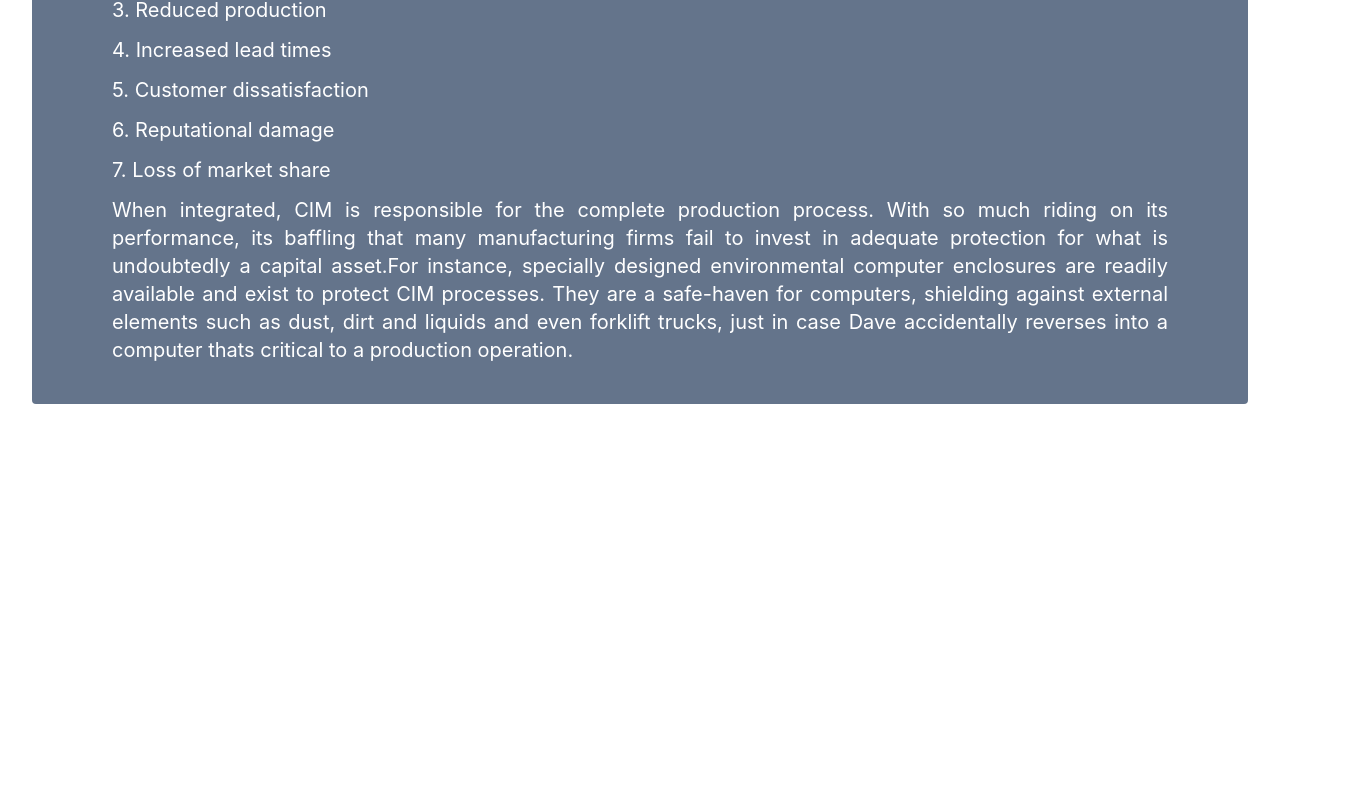
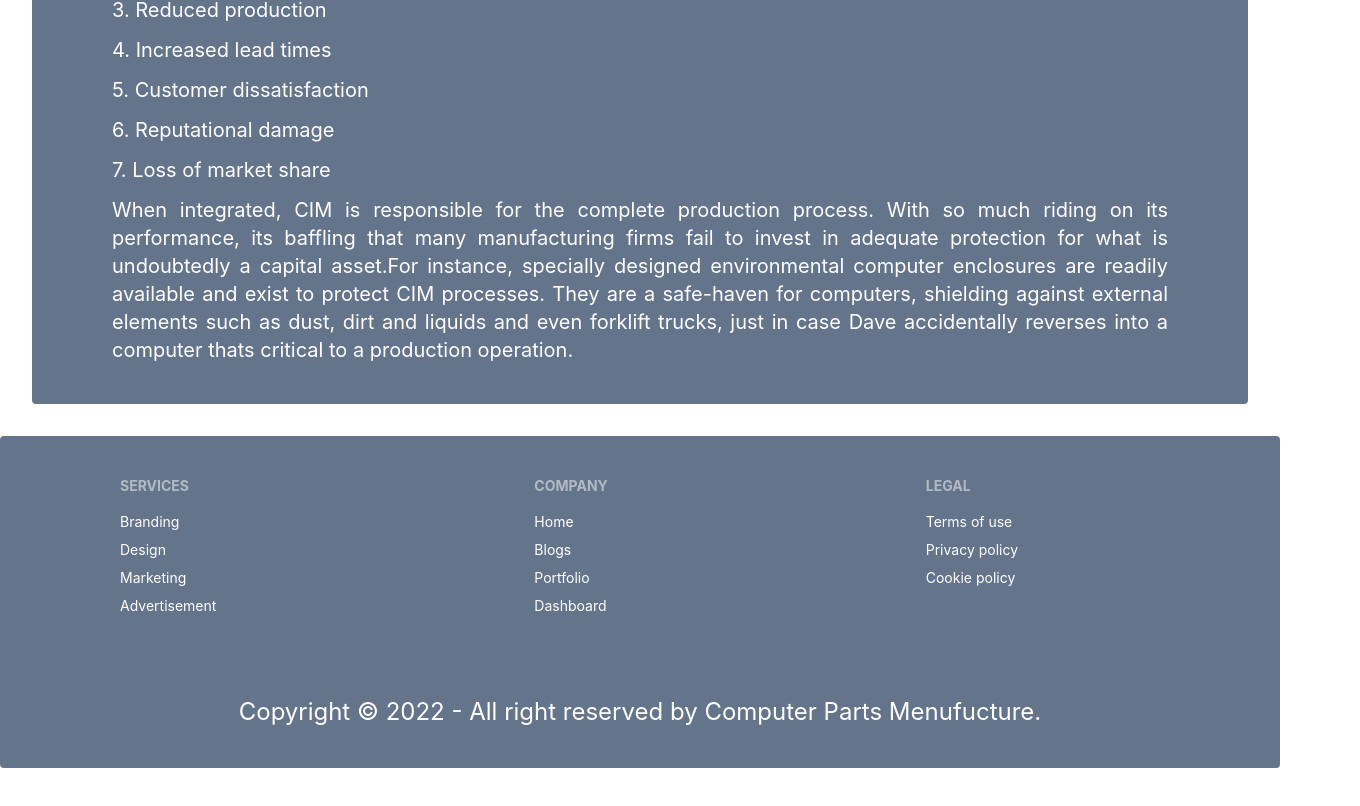
Before and after one commit to ARIF-630419/ComputerpartsManufacture, a React (Create React App) app: page / in a window 1280 px wide. Shown: the part 1324-2130 px from the top of the page, 1360 px wide, since content can reach past the window. Before the commit the page ends 1760 px from the top, so only its background shows below. Built offline with nearby package versions, Linux system fonts and the light colour scheme.

Commit message:
footer add

```diff
--- a/src/Pages/Home/Banner.js
+++ b/src/Pages/Home/Banner.js
@@ -4,28 +4,28 @@ const Banner = () => {
     return (
         <div className="carousel w-full max-h-96">
             <div id="slide1" className="carousel-item relative w-full ">
-                <img src="https://i.ibb.co/VYt6mB7/banner1.png" className="w-full" />
+                <img src="https://i.ibb.co/VYt6mB7/banner1.png" className="w-full" alt='banner1' />
                 <div className="absolute flex justify-between transform -translate-y-1/2 left-5 right-5 top-1/2">
                     <a href="#slide4" className="btn btn-circle">❮</a>
                     <a href="#slide2" className="btn btn-circle">❯</a>
                 </div>
             </div>
             <div id="slide2" className="carousel-item relative w-full">
-                <img src="https://i.ibb.co/89sGdMY/banner2.png" className="w-full" />
+                <img src="https://i.ibb.co/89sGdMY/banner2.png" className="w-full" alt='banner2' />
                 <div className="absolute flex justify-between transform -translate-y-1/2 left-5 right-5 top-1/2">
                     <a href="#slide1" className="btn btn-circle">❮</a>
                     <a href="#slide3" className="btn btn-circle">❯</a>
                 </div>
             </div>
             <div id="slide3" className="carousel-item relative w-full">
-                <img src="https://i.ibb.co/XCQZQt6/banner3.png" className="w-full" />
+                <img src="https://i.ibb.co/XCQZQt6/banner3.png" className="w-full" alt='banner3' />
                 <div className="absolute flex justify-between transform -translate-y-1/2 left-5 right-5 top-1/2">
                     <a href="#slide2" className="btn btn-circle">❮</a>
                     <a href="#slide4" className="btn btn-circle">❯</a>
                 </div>
             </div>
             <div id="slide4" className="carousel-item relative w-full">
-                <img src="https://i.ibb.co/7z2d2hT/banner4.png" className="w-full" />
+                <img src="https://i.ibb.co/7z2d2hT/banner4.png" className="w-full" alt='banner4' />
                 <div className="absolute flex justify-between transform -translate-y-1/2 left-5 right-5 top-1/2">
                     <a href="#slide3" className="btn btn-circle">❮</a>
                     <a href="#slide1" className="btn btn-circle">❯</a>
--- /dev/null
+++ b/src/Pages/Home/Footer.js
@@ -0,0 +1,35 @@
+import React from 'react';
+
+const Footer = () => {
+    return (
+        <footer className="bg-slate-500 text-white rounded">
+            <div className='footer mx-20 my-2 p-10 '>
+                <div>
+                    <span className="footer-title">Services</span>
+                    <a className="link link-hover">Branding</a>
+                    <a className="link link-hover">Design</a>
+                    <a className="link link-hover">Marketing</a>
+                    <a className="link link-hover">Advertisement</a>
+                </div>
+                <div>
+                    <span className="footer-title">Company</span>
+                    <a className="link link-hover">Home</a>
+                    <a className="link link-hover">Blogs</a>
+                    <a className="link link-hover">Portfolio</a>
+                    <a className="link link-hover">Dashboard</a>
+                </div>
+                <div>
+                    <span className="footer-title">Legal</span>
+                    <a className="link link-hover">Terms of use</a>
+                    <a className="link link-hover">Privacy policy</a>
+                    <a className="link link-hover">Cookie policy</a>
+                </div>
+            </div>
+            <div className='my-10 text-center pb-10'>
+                <p className='text-2xl'>Copyright © 2022 - All right reserved by Computer Parts Menufucture.</p>
+            </div>
+        </footer>
+    );
+};
+
+export default Footer;
--- a/src/Pages/Home/Home.js
+++ b/src/Pages/Home/Home.js
@@ -1,6 +1,7 @@
 import React from 'react';
 import Banner from './Banner';
 import Benefit from './Benefit';
+import Footer from './Footer';
 import Challenge from './Challenge';
 const Home = () => {
     return (
@@ -8,6 +9,7 @@ const Home = () => {
             <Banner></Banner>
             <Benefit></Benefit>
             <Challenge></Challenge>
+            <Footer></Footer>
         </div>
     );
 };
--- /dev/null
+++ b/src/Pages/Parchase/Parchase.js
@@ -0,0 +1,11 @@
+import React from 'react';
+
+const Parchase = () => {
+    return (
+        <div>
+            <h2>This is parchase page</h2>
+        </div>
+    );
+};
+
+export default Parchase;
```
